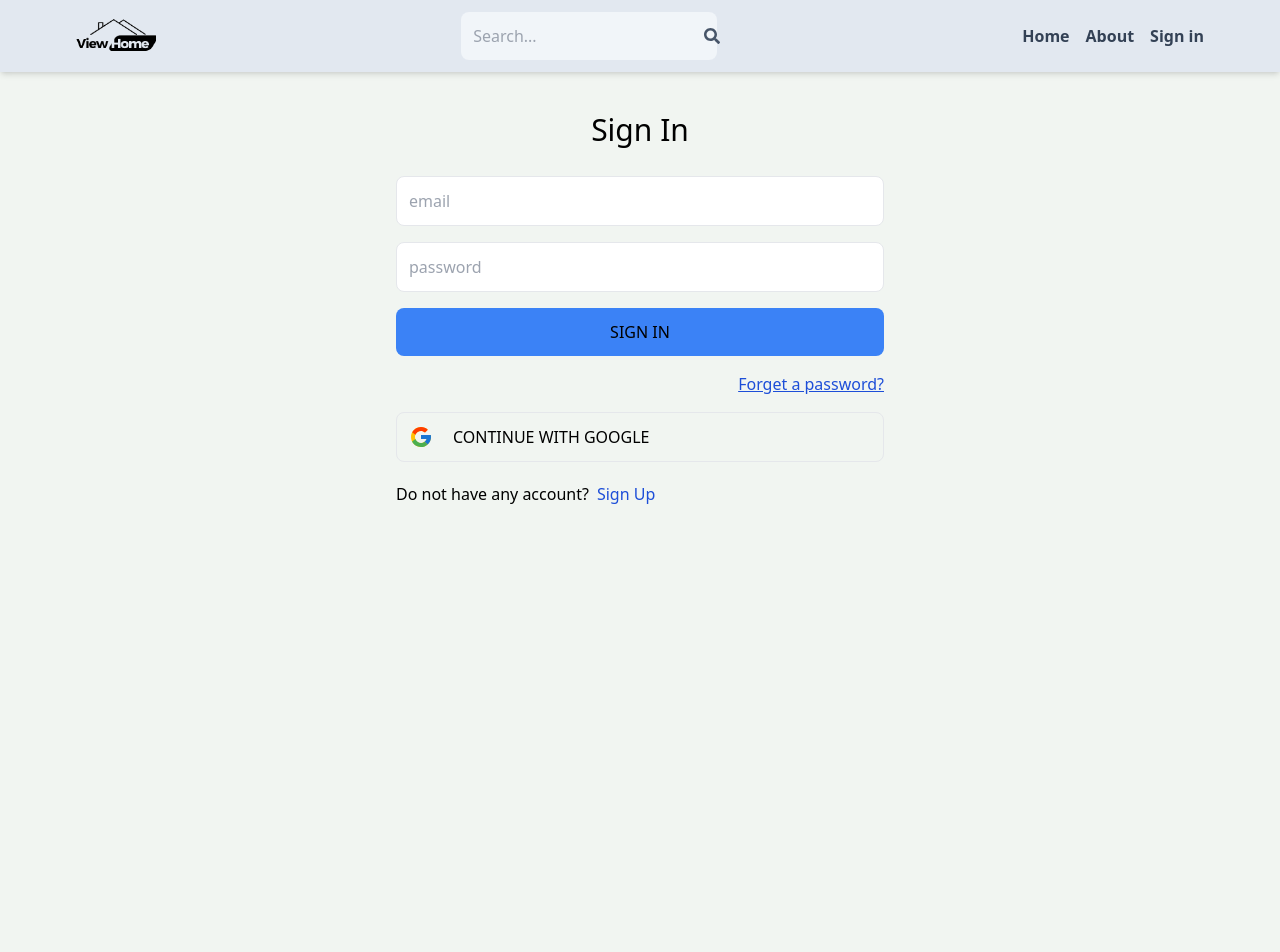
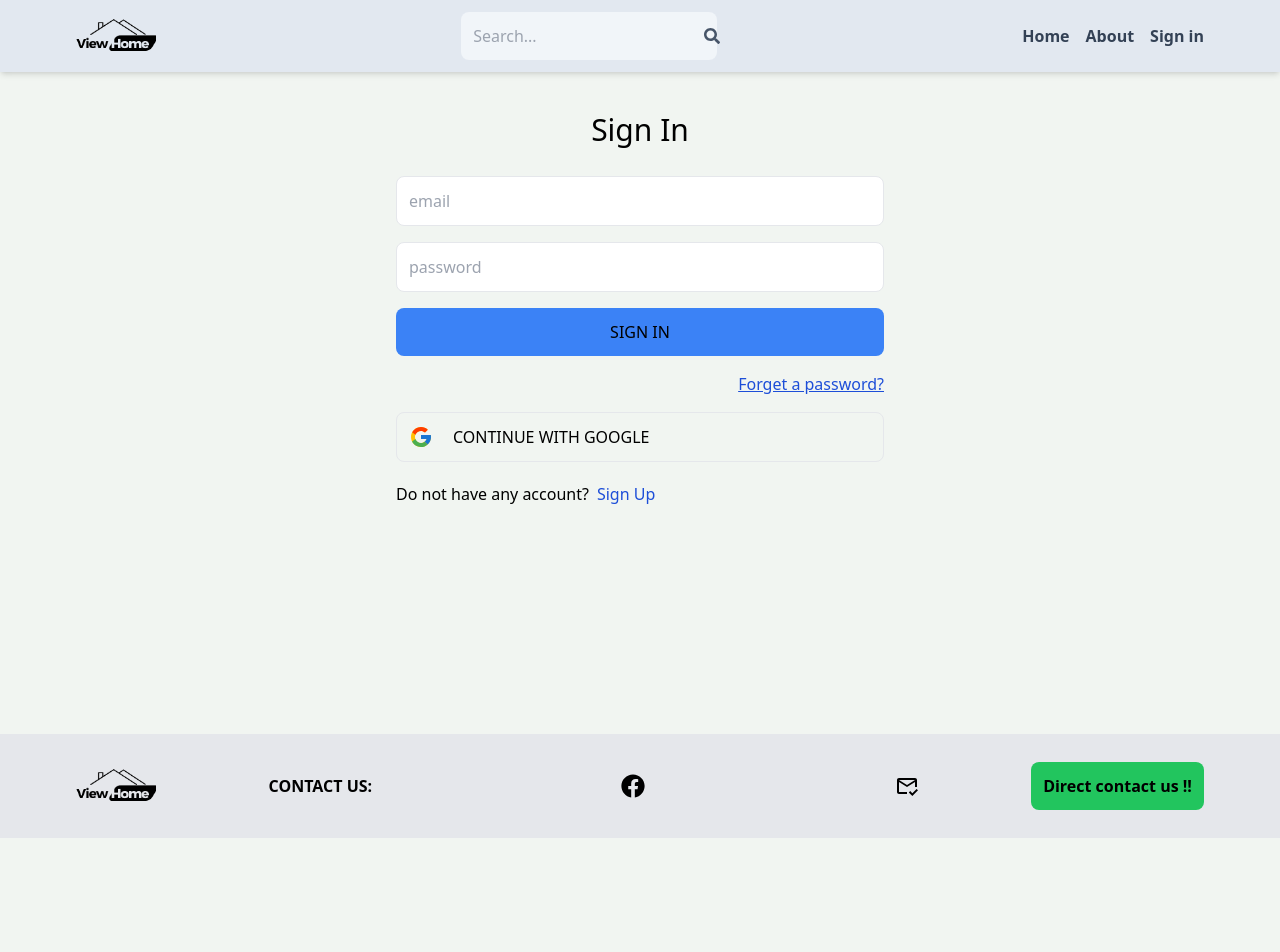
Before and after one commit to trophime1/estate, a React (Vite) app in the folder client/: page /sign-in in a window 1280 px wide. Shown: the top 952 px of the page. After the commit the page ends 838 px from the top, so only its background shows below. Built offline with nearby package versions, Linux system fonts and the light colour scheme; some icons are missing.

Commit message:
footer final

```diff
--- a/client/src/components/Footer.jsx
+++ b/client/src/components/Footer.jsx
@@ -8,8 +8,9 @@ import { MdOutlineMarkEmailRead } from "react-icons/md";
 
 export default function Footer() {
   return (
-  <div className="flex flex-col min-h-screen">
-  <main className="flex-1"> {/* Add any content here */}</main>
+    <div className='h-80'>
+  <div className="flex flex-col  min-h-full">
+  <main className="flex-1"> </main>
   <footer className="text-center bg-gray-200 py-4">
     <div className="flex justify-between items-center max-w-6xl mx-auto p-3">
           <Link to=''>
@@ -29,5 +30,6 @@ export default function Footer() {
        </div>
   </footer>
 </div>
+</div>
   )
 }
```
